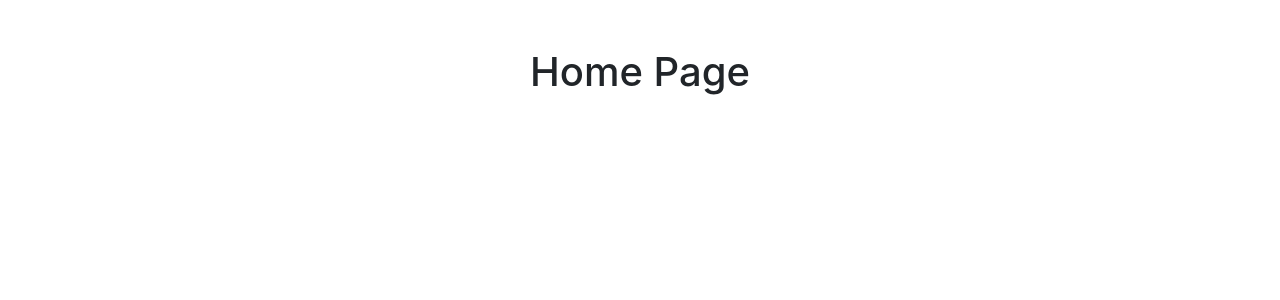
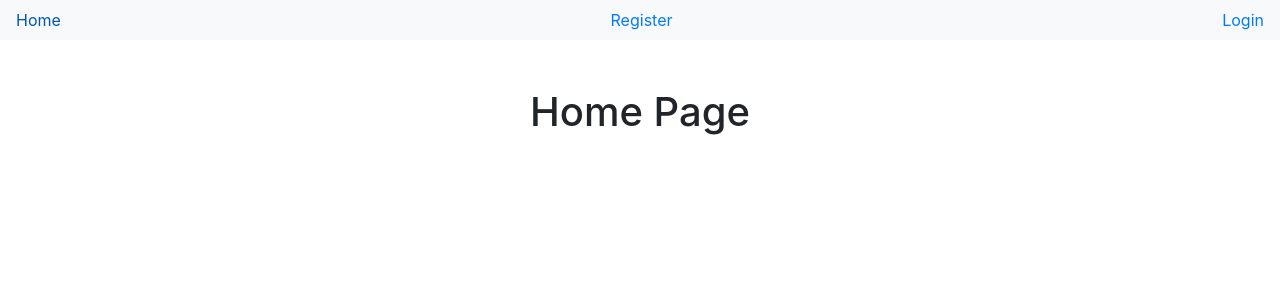
Before and after one commit to David-mwendwa/hotel-booking-app, a React (Create React App) app in the folder client/: page / in a window 1280 px wide. Shown: the top 300 px of the page. Built offline with nearby package versions, Linux system fonts and the light colour scheme; a web font is replaced by a local one.

Commit message:
create nav menu component

```diff
--- a/client/src/App.js
+++ b/client/src/App.js
@@ -2,10 +2,13 @@ import { BrowserRouter, Routes, Route } from 'react-router-dom';
 import Home from './booking/Home';
 import Register from './auth/Register';
 import Login from './auth/Login';
+import TopNav from './components/TopNav';
+
 
 function App() {
   return (
     <BrowserRouter>
+      <TopNav/>
       <Routes>
         <Route exact path='/' element={<Home />} />
         <Route exact path='/register' element={<Register />} />
--- /dev/null
+++ b/client/src/components/TopNav.js
@@ -0,0 +1,20 @@
+import React from 'react'
+import { Link } from 'react-router-dom';
+
+const TopNav = () => {
+  return (
+    <div className='nav bg-light d-flex justify-content-between'>
+      <Link to='/' className='nav-link'>
+        Home
+      </Link>
+      <Link to='/register' className='nav-link'>
+        Register
+      </Link>
+      <Link to='/login' className='nav-link'>
+        Login
+      </Link>
+    </div>
+  );
+}
+
+export default TopNav
```
